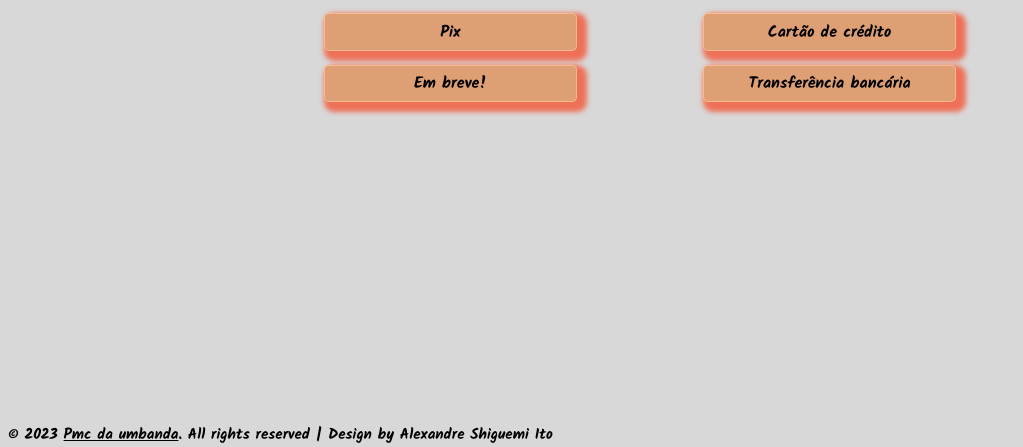
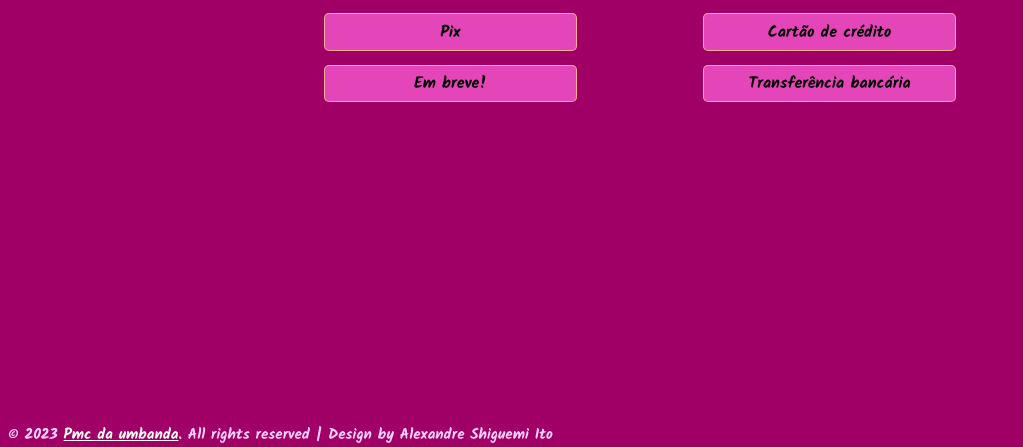
Before and after one commit to ShiguemiAlexandre/formas_pagamento, a plain HTML site: page index.html in a window 1280 px wide. Shown: the part 353-800 px from the top of the page, without its empty margins (0-1023 px from the left). Drawn offline with Linux system fonts and the light colour scheme.

Commit message:
alteração de background color

```diff
--- a/js/pix.js
+++ b/js/pix.js
@@ -2,6 +2,7 @@ function copiarTexto() {
     const textToCopy = "b5291e6f-6801-460e-9940-9fb737b0b384";
     navigator.clipboard.writeText(textToCopy).then(() => {
         console.log("Texto copiado com sucesso: " + textToCopy);
+        alert("Pix copiado")
     }, error => {
         console.error("Erro ao copiar texto: " + error);
     });
--- a/stylesheet/cartao.css
+++ b/stylesheet/cartao.css
@@ -1,7 +1,8 @@
 @import url('https://fonts.googleapis.com/css2?family=Courgette&family=Kalam:wght@700&family=Lobster&display=swap');
 *{
-    background-color: #d8d8d8;
+    background-color: #a00066;
     font-family: 'Kalam', cursive;
+    color: rgb(255, 208, 254);
 }
 #logo{
     width: 200px;
--- a/stylesheet/deposito.css
+++ b/stylesheet/deposito.css
@@ -1,7 +1,8 @@
 @import url('https://fonts.googleapis.com/css2?family=Courgette&family=Kalam:wght@700&family=Lobster&display=swap');
 *{
-    background-color: #d8d8d8;
+    background-color: #a00066;
     font-family: 'Kalam', cursive;
+    color: rgb(255, 208, 254);
 }
 .logo{
     width: 200px;
--- a/stylesheet/hud.css
+++ b/stylesheet/hud.css
@@ -1,7 +1,8 @@
 @import url('https://fonts.googleapis.com/css2?family=Courgette&family=Kalam:wght@700&family=Lobster&display=swap');
 *{
-    background-color: #d8d8d8;
+    background-color: #a00066;
     font-family: 'Kalam', cursive;
+    color: rgb(255, 208, 254);
 }
 /*Definir o tamanho da logo*/
 .logo{
@@ -34,17 +35,13 @@ header{
 
 #pmc{
     text-decoration: underline;
-    color: black;
+    color: white;
 }
 /*Colocar pointer no botão das opções*/
 .botao:hover{
     cursor: pointer;
-    background-color: #ff5555ea;
-    box-shadow: 7px 7px 7px 7px #ed5836;
-}
-/*Ao clicar a box-shadow diminui nos 3px*/
-.botao:active{
-    box-shadow: 3px 3px 3px 3px #ed5836;
+    background-color: hsl(321, 100%, 65%);
+    box-shadow: 7px 7px 7px 7px hsl(288, 100%, 50%);
 }
 /*Botão*/
 nav {
@@ -62,11 +59,11 @@ nav {
 .botao {
     box-sizing: border-box;
     border-radius: 5px;
-    border-color: rgba(240, 27, 27, 0.52);
-    box-shadow: 5px 5px 5px 5px #ee7157;
+    /* border-color: rgb(255, 63, 63); */
+    /* box-shadow: 5px 5px 5px 5px #ff4a68; */
     width: 100%;
     padding: 2%;
-    background-color: #de9f74;
+    background-color: #ff61dab6;
     border: 1px solid #ffbe92e2;
     text-align: center;
     text-decoration: none;
--- a/stylesheet/pix.css
+++ b/stylesheet/pix.css
@@ -1,7 +1,8 @@
 @import url('https://fonts.googleapis.com/css2?family=Courgette&family=Kalam:wght@700&family=Lobster&display=swap');
 *{
-    background-color: #d8d8d8;
+    background-color: #a00066;
     font-family: 'Kalam', cursive;
+    color: rgb(255, 208, 254);
 }
 .logo{
     width: 200px;
@@ -29,14 +30,13 @@ header{
     border-radius: 1rem;
     /* border: 2px solid black; */
     border-color: rgba(240, 27, 27, 0.52);
-    box-shadow: 5px 5px 5px 5px #ee7157;
-    background-color: #de9f74;
+    background-color: #ff61dab6;
     border: 1px solid #ffbe92e2;
 }
 #copiar:hover{
     cursor: pointer;
-    background-color: #ff5555ea;
-    box-shadow: 7px 7px 7px 7px #ed5836;
+    background-color: hsl(321, 100%, 65%);
+    box-shadow: 5px 5px 5px 5px hsl(288, 100%, 50%);
 }
 /*Pix e chave aleatório*/
 h1{
--- a/stylesheet/transferencia.css
+++ b/stylesheet/transferencia.css
@@ -1,7 +1,8 @@
 @import url('https://fonts.googleapis.com/css2?family=Courgette&family=Kalam:wght@700&family=Lobster&display=swap');
 *{
-    background-color:   #d8d8d8;
+    background-color: #a00066;
     font-family: 'Kalam', cursive;
+    color: rgb(255, 208, 254);
 }
 .logo{
     width: 200px;
```
